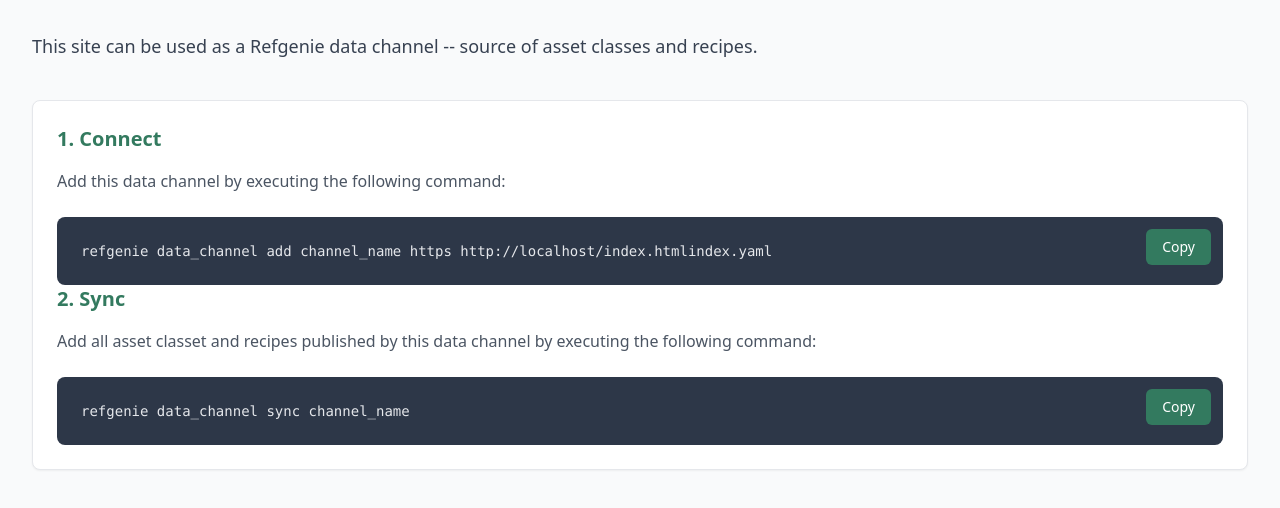
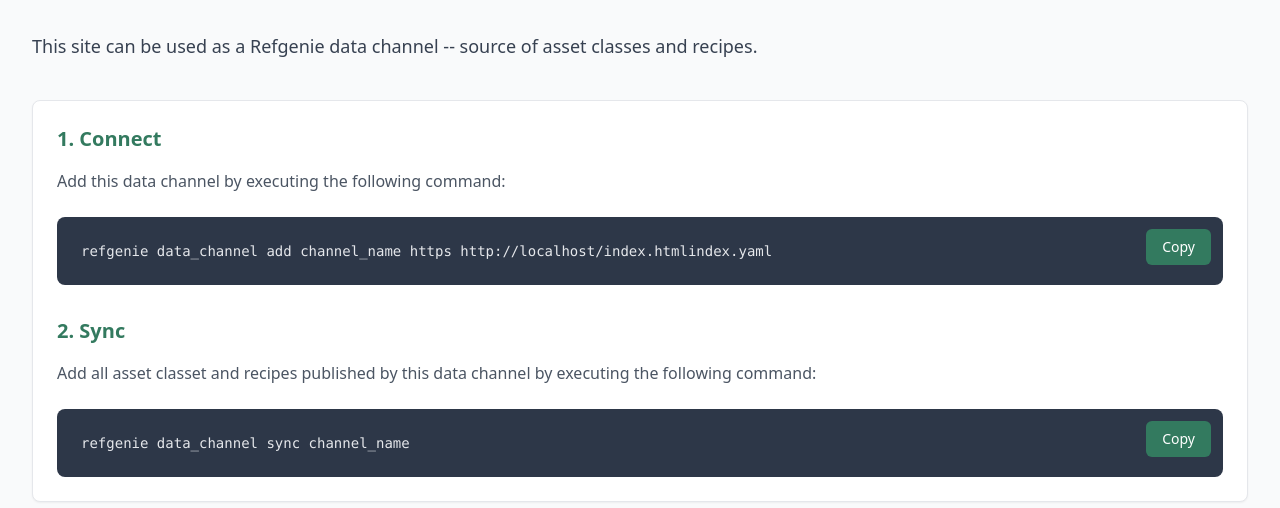
Before and after one commit to tt6030236/test, a plain HTML site: page index.html in a window 1280 px wide. Shown: the part 84-592 px from the top of the page. Drawn offline with nearby package versions, Linux system fonts and the light colour scheme.

Commit message:
Update index.html

```diff
--- a/index.html
+++ b/index.html
@@ -58,7 +58,7 @@
         <p id="copy-confirm" class="text-green-600 mt-3 font-medium hidden">
           Command copied to clipboard
         </p>
-        <h2 class="text-xl font-semibold refgenie-green-text mb-4">
+        <h2 class="text-xl font-semibold refgenie-green-text mt-8 mb-4">
           2. Sync
         </h2>
         <p class="mb-6 text-gray-600">Add all asset classet and recipes published by this data channel by executing the following command:</p>
```
